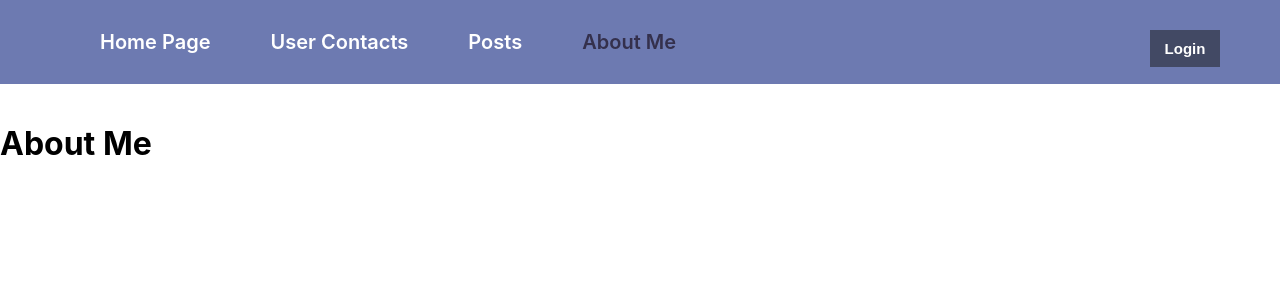
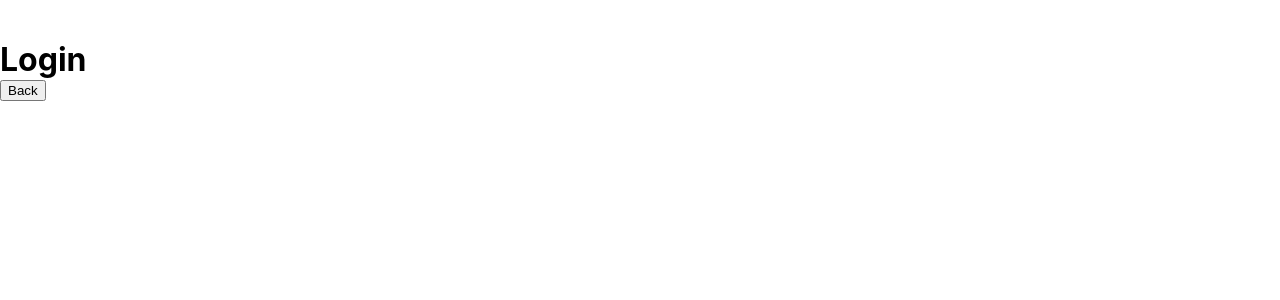
Before and after one commit to marinavrataric/RouterLogin-reactHooks, a React (Create React App) app: page /aboutme in a window 1280 px wide. Both pictures are taken after a click on the button "Login". Shown: the top 300 px of the page. Built offline with nearby package versions, Linux system fonts and the light colour scheme.

Commit message:
added funcionality to button `login` in nav bar and moved router logic in separate folder

```diff
--- a/src/components/Login.tsx
+++ b/src/components/Login.tsx
@@ -1,9 +1,18 @@
-import React from 'react'
+import React, { useState } from 'react'
+import NavigationBar from './router/NavigationBar'
 
 function Login() {
+
+    const [isOpen, setIsOpen] = useState(false)
+
     return (
         <div>
-            <h1 className="title">Login</h1>
+            {isOpen ? <NavigationBar /> : (
+                <div>
+                    <h1 className="title">Login</h1>
+                    <button onClick={() => setIsOpen(true)}>Back</button>
+                </div>
+            )}
         </div>
     )
 }
--- a/src/components/NavBarRouter.tsx
+++ /dev/null
@@ -1,30 +0,0 @@
-import React from 'react'
-import { NavLink, Switch, Route, BrowserRouter as Router } from 'react-router-dom'
-import UserContact from './UserContact'
-import UserPosts from './UserPosts'
-import AboutMe from './AboutMe'
-import HomePage from './HomePage'
-
-function NavBarRouter() {
-    return (
-        <Router>
-            <div className="navBar">
-                <ul>
-                    <li><NavLink className="navlink" activeStyle={{ color: 'rgb(52,48,76)' }} strict to="/" exact>Home Page</NavLink></li>
-                    <li><NavLink className="navlink" activeStyle={{ color: 'rgb(52,48,76)' }} strict to="/contacts" >User Contacts</NavLink></li>
-                    <li><NavLink className="navlink" activeStyle={{ color: 'rgb(52,48,76)' }} strict to="/posts" >Posts</NavLink></li>
-                    <li><NavLink className="navlink" activeStyle={{ color: 'rgb(52,48,76)' }} strict to="/aboutme" >About Me</NavLink></li>
-                </ul>
-                <button className="btnLogin">Login</button>
-            </div>
-            <Switch>
-                <Route path="/" exact component={HomePage} />
-                <Route path="/contacts" component={UserContact} />
-                <Route path="/posts" component={UserPosts} />
-                <Route path="/aboutme" component={AboutMe} />
-            </Switch>
-        </Router>
-    )
-}
-
-export default NavBarRouter
--- /dev/null
+++ b/src/components/router/NavLinkRouter.tsx
@@ -0,0 +1,17 @@
+import React from 'react'
+import { NavLink } from 'react-router-dom'
+
+function NavLinkRouter() {
+    return (
+        <div className="navBar">
+            <ul>
+                <li><NavLink className="navlink" activeStyle={{ color: 'rgb(52,48,76)' }} strict to="/" exact>Home Page</NavLink></li>
+                <li><NavLink className="navlink" activeStyle={{ color: 'rgb(52,48,76)' }} strict to="/contacts" >User Contacts</NavLink></li>
+                <li><NavLink className="navlink" activeStyle={{ color: 'rgb(52,48,76)' }} strict to="/posts" >Posts</NavLink></li>
+                <li><NavLink className="navlink" activeStyle={{ color: 'rgb(52,48,76)' }} strict to="/aboutme" >About Me</NavLink></li>
+            </ul>
+        </div>
+    )
+}
+
+export default NavLinkRouter
--- /dev/null
+++ b/src/components/router/NavigationBar.tsx
@@ -0,0 +1,23 @@
+import React, { useState } from 'react'
+import { BrowserRouter as Router } from 'react-router-dom'
+import Login from '../Login'
+import NavLinkRouter from './NavLinkRouter'
+import SwitchRouter from './SwitchRouter'
+
+function NavigationBar() {
+
+    const [isOpen, setIsOpen] = useState(false)
+
+    return (
+        <div>
+            {isOpen ? <Login /> :
+                <Router>
+                    <NavLinkRouter />
+                    <button className="btnLogin" onClick={() => setIsOpen(true)}>Login</button>
+                    <SwitchRouter />
+                </Router>}
+        </div>
+    )
+}
+
+export default NavigationBar
--- /dev/null
+++ b/src/components/router/SwitchRouter.tsx
@@ -0,0 +1,19 @@
+import React from 'react'
+import { Switch, Route } from 'react-router-dom'
+import HomePage from '../HomePage'
+import UserContact from '../UserContact'
+import UserPosts from '../UserPosts'
+import AboutMe from '../AboutMe'
+
+function SwitchRouter() {
+    return (
+        <Switch>
+            <Route path="/" exact component={HomePage} />
+            <Route path="/contacts" component={UserContact} />
+            <Route path="/posts" component={UserPosts} />
+            <Route path="/aboutme" component={AboutMe} />
+        </Switch>
+    )
+}
+
+export default SwitchRouter
--- a/src/index.css
+++ b/src/index.css
@@ -27,7 +27,7 @@ a {
 
 .btnLogin {
   float: right;
-  margin: 0 30px 0 0;
+  margin: -60px 30px 0 0;
   border: none;
   background-color: rgb(66, 73, 100);
   padding: 10px;
--- a/src/index.tsx
+++ b/src/index.tsx
@@ -1,11 +1,11 @@
 import React from 'react';
 import ReactDOM from 'react-dom';
 import './index.css';
-import NavBarRouter from './components/NavBarRouter';
+import NavigationBar from './components/router/NavigationBar';
 
 ReactDOM.render(
   <React.StrictMode>
-      <NavBarRouter />
+      <NavigationBar />
   </React.StrictMode>,
   document.getElementById('root')
 );
```
